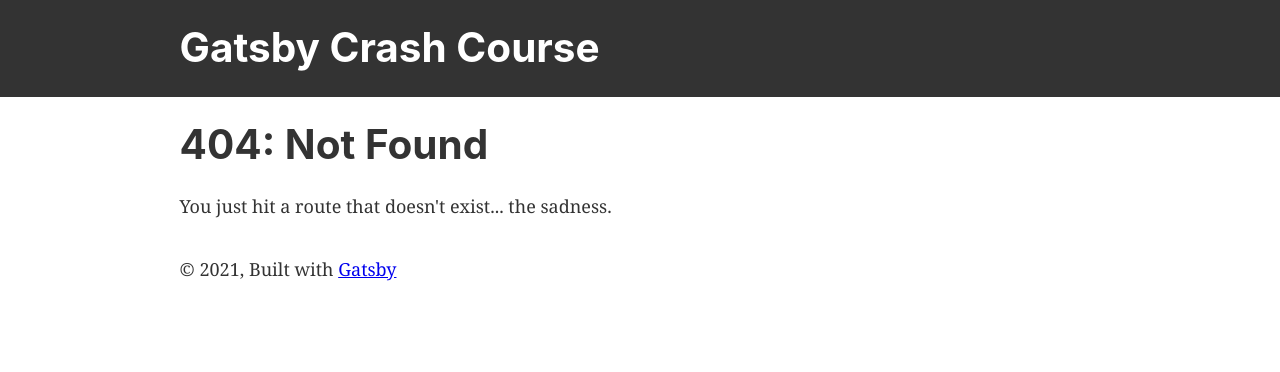
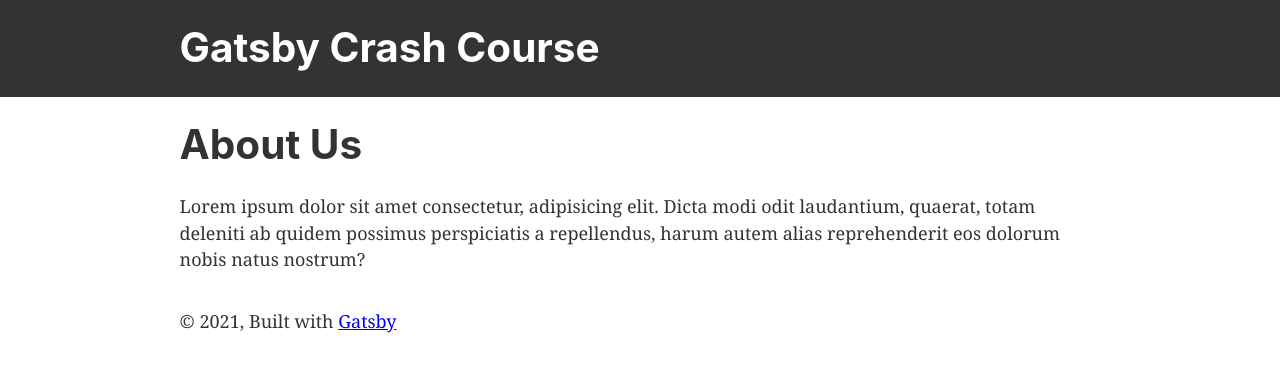
Before and after one commit to ricoputrap/gatsby_crash_course, a Gatsby site: page /about in a window 1280 px wide. Before the commit this address had no page. Built offline with nearby package versions, Linux system fonts and the light colour scheme; Gatsby itself is replaced by a stand-in of ours.

Commit message:
Implement About Us page

```diff
--- /dev/null
+++ b/src/pages/about.js
@@ -0,0 +1,13 @@
+import React from "react";
+import Layout from "../components/layout";
+import SEO from "../components/seo";
+
+const AboutPage = () => (
+  <Layout>
+    <SEO title="About Us" />
+    <h1>About Us</h1>
+    <p>Lorem ipsum dolor sit amet consectetur, adipisicing elit. Dicta modi odit laudantium, quaerat, totam deleniti ab quidem possimus perspiciatis a repellendus, harum autem alias reprehenderit eos dolorum nobis natus nostrum?</p>
+  </Layout>
+);
+
+export default AboutPage;
--- a/src/pages/index.js
+++ b/src/pages/index.js
@@ -23,6 +23,7 @@ const IndexPage = () => (
       style={{ marginBottom: `1.45rem` }}
     />
     <p>
+      <Link to="/about/">Go to About Us</Link> <br />
       <Link to="/page-2/">Go to page 2</Link> <br />
       <Link to="/using-typescript/">Go to "Using TypeScript"</Link>
     </p>
```
